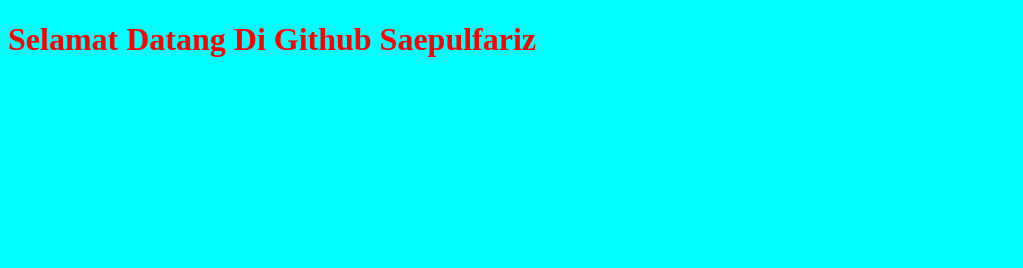
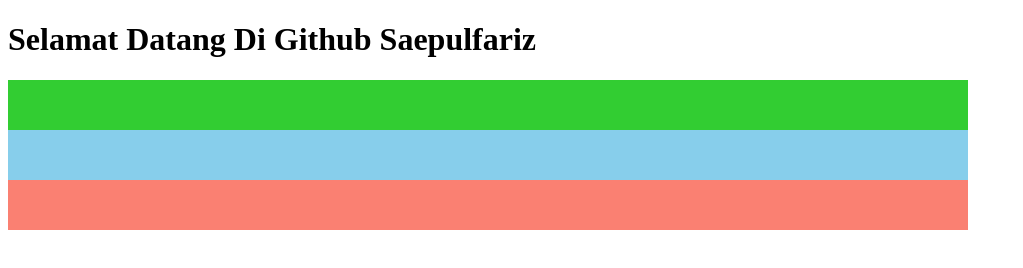
Before and after one commit to saepulfariz/first-repository, a plain HTML site: page index.html in a window 1280 px wide. Shown: the whole page, without its empty margins (0-1023 px from the left). Drawn offline with Linux system fonts and the light colour scheme.

Commit message:
style awal buat ke tag baru

```diff
--- a/style.css
+++ b/style.css
@@ -1,4 +1,17 @@
 body{
-	background-color: cyan;
-	color: red;
 }
+.container{
+	width: 960px;
+}
+.header{
+	height: 50px;
+	background-color: limegreen;
+}
+.content{
+	height: 50px;
+	background-color: skyblue;
+}
+.footer{
+	height: 50px;
+	background-color: salmon;
+}
```
